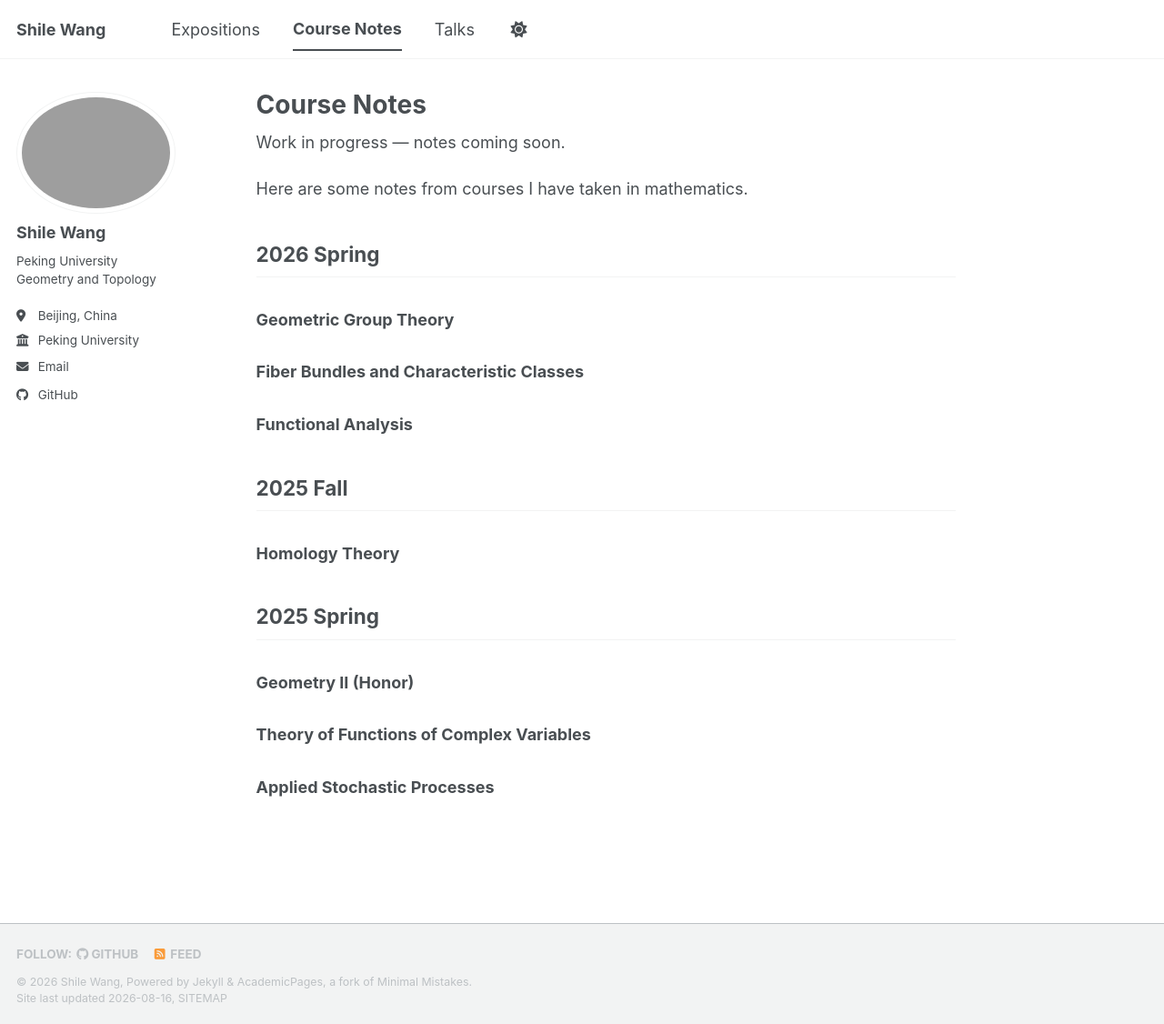
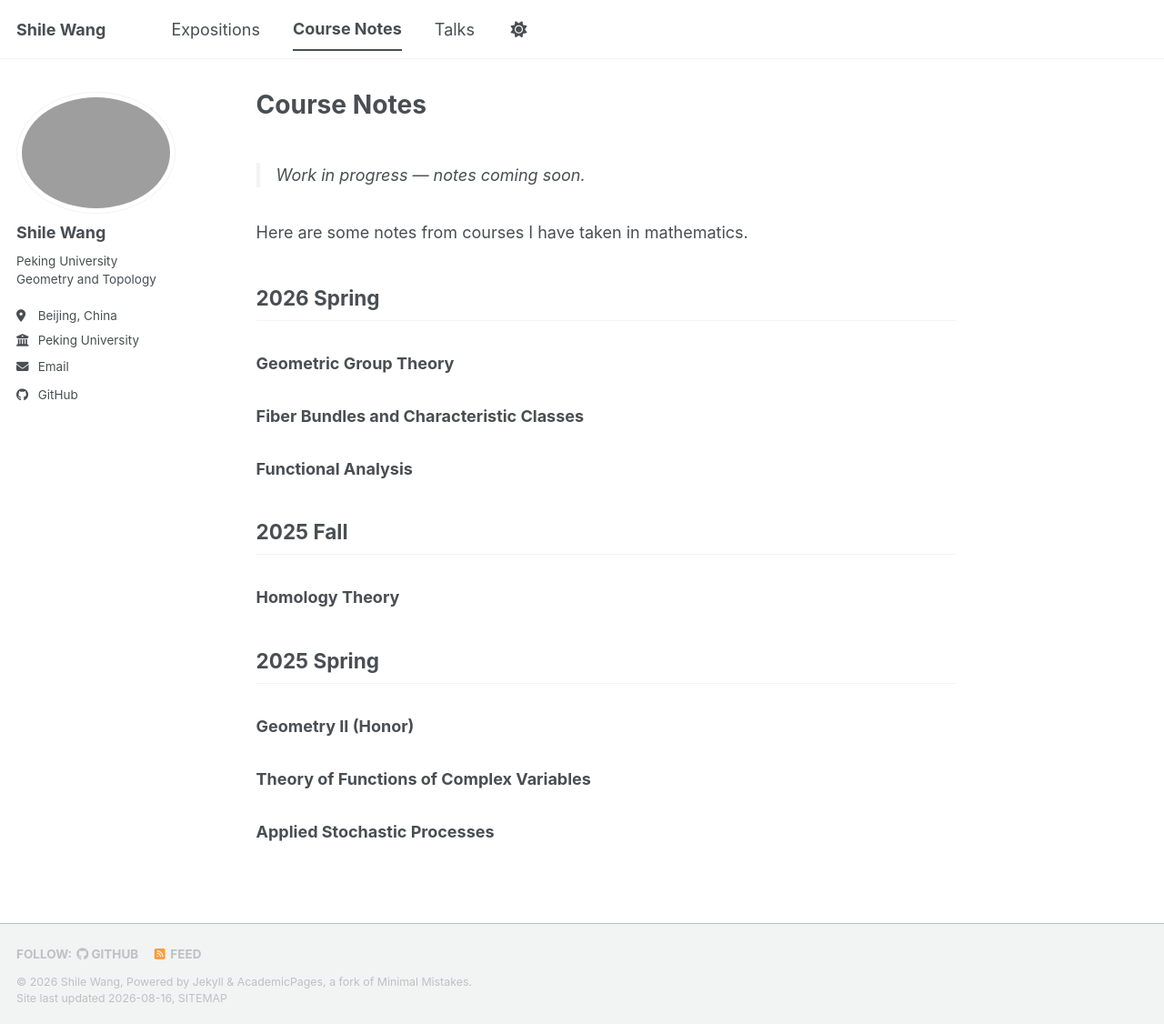
Before and after one commit to shilewang/shilewang.github.io, a Jekyll site: the page built from _pages/course-notes.md, in a window 1280 px wide and 1126 px high. Shown: the whole window at 91% size. Built offline with Jekyll 4.4.1, drawn with Linux system fonts in a browser that asks for light colours; a style sheet for code colours, icons or effects is not loaded.

```diff
--- a/_pages/course-notes.md
+++ b/_pages/course-notes.md
@@ -4,7 +4,7 @@ permalink: /course-notes/
 author_profile: true
 ---
 
-Work in progress — notes coming soon.
+> *Work in progress — notes coming soon.*
 
 Here are some notes from courses I have taken in mathematics.
 
```
